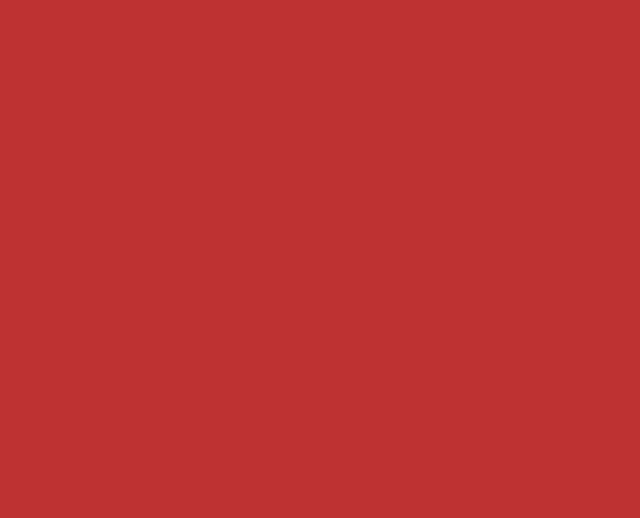
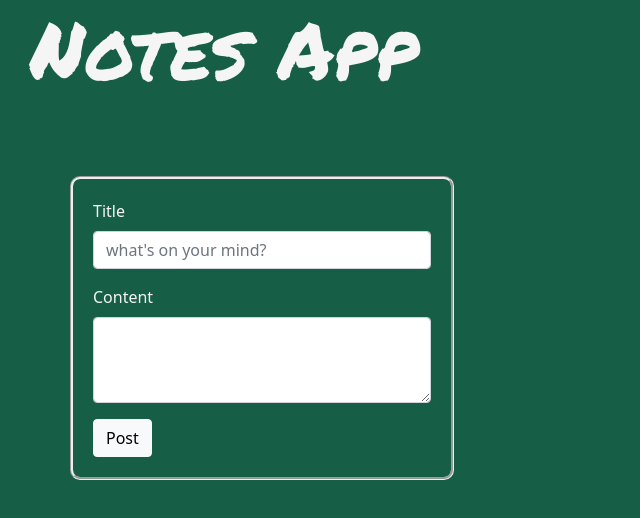
Before and after one commit to mo-codes1/Note-App, a website: page index.html in a window 1280 px wide. Shown: the whole page, without its empty margins (0-640 px from the left). Drawn offline with nearby package versions, Linux system fonts and the light colour scheme; a web font is replaced by a local one.

Commit message:
css setup

```diff
--- a/index.html
+++ b/index.html
@@ -1,6 +1,10 @@
 <!DOCTYPE html>
 <html lang="en">
   <head>
+    <link href="https://cdn.jsdelivr.net/npm/bootstrap@5.1.3/dist/css/bootstrap.min.css" rel="stylesheet" integrity="sha384-1BmE4kWBq78iYhFldvKuhfTAU6auU8tT94WrHftjDbrCEXSU1oBoqyl2QvZ6jIW3" crossorigin="anonymous">
+    <link rel="preconnect" href="https://fonts.googleapis.com">
+    <link rel="preconnect" href="https://fonts.gstatic.com" crossorigin>
+    <link href="https://fonts.googleapis.com/css2?family=Balsamiq+Sans&family=Moo+Lah+Lah&family=Permanent+Marker&display=swap" rel="stylesheet">
     <meta charset="utf-8" />
     <meta http-equiv="x-ua-compatible" content="ie=edge" />
     <meta name="viewport" content="width=device-width, initial-scale=1" />
@@ -11,8 +15,26 @@
   </head>
 
   <body>
+    <h1>Notes App</h1>
+
+    <form id="form">
+    <div class="mb-3">
+      <label for="exampleFormControlInput1" class="form-label">Title</label>
+      <input type="content" class="form-control" id="exampleFormControlInput1" placeholder="what's on your mind?">
+    </div>
+
+    <div class="mb-3">
+      <label for="exampleFormControlTextarea1" class="form-label">Content</label>
+      <textarea class="form-control" id="exampleFormControlTextarea1" rows="3"></textarea>
+    </div>
+
+    <button type="button" class="btn btn-light">Post</button>
+    </form>
+
 
 
     <script src="bundle.js"></script>
+
+
   </body>
 </html>
--- a/notes.css
+++ b/notes.css
@@ -1,3 +1,21 @@
-body{
-  background-color: rgb(190, 50, 50);
+body {
+  background-color: rgb(22, 94, 70);
+  color: whitesmoke;
 }
+
+h1 {
+  font-family: 'Balsamiq Sans', cursive;
+  font-family: 'Moo Lah Lah', cursive;
+  font-family: 'Permanent Marker', cursive;
+  font-size: 80px;
+  margin-left: 30px !important;
+}
+
+#form {
+  width: 30%;
+  margin-left: 70px !important;
+  margin-top: 80px !important;
+  border-style: groove;
+  border-radius: 10px;
+  padding: 20px;
+}
```
